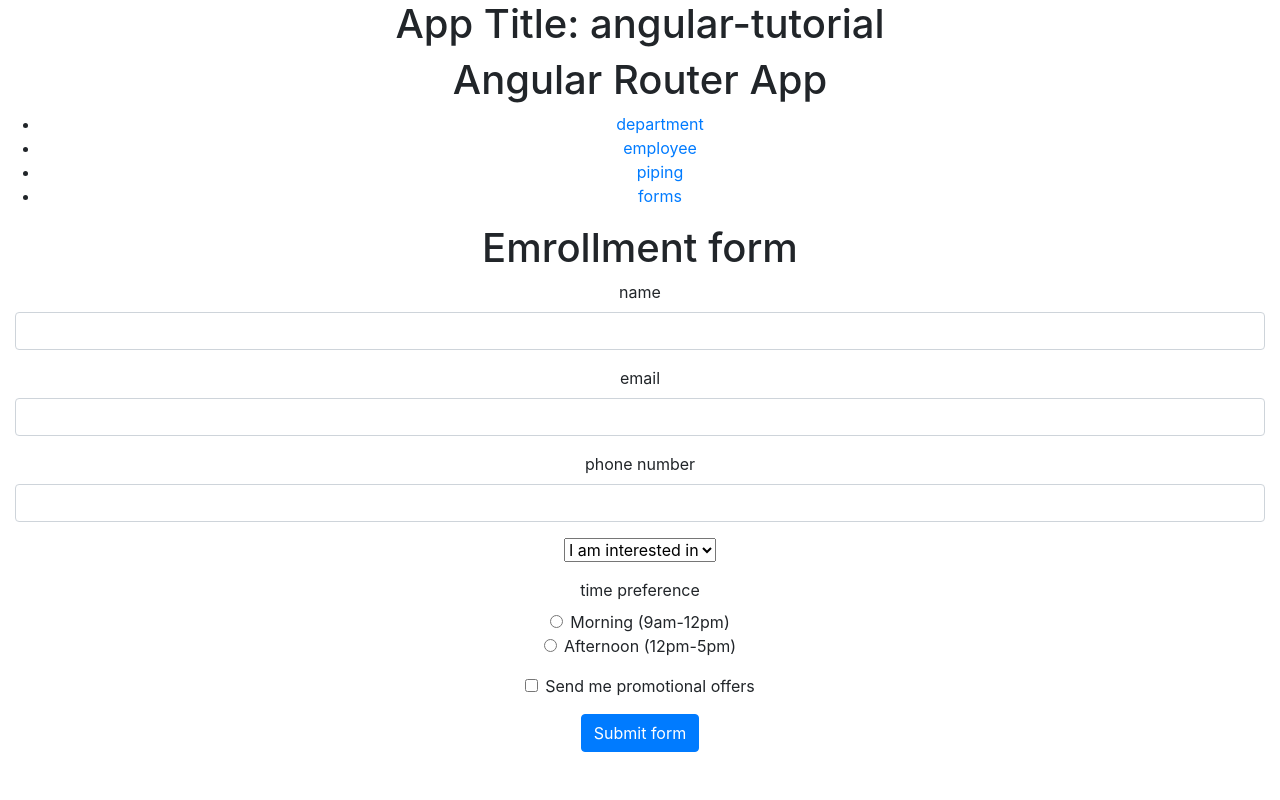
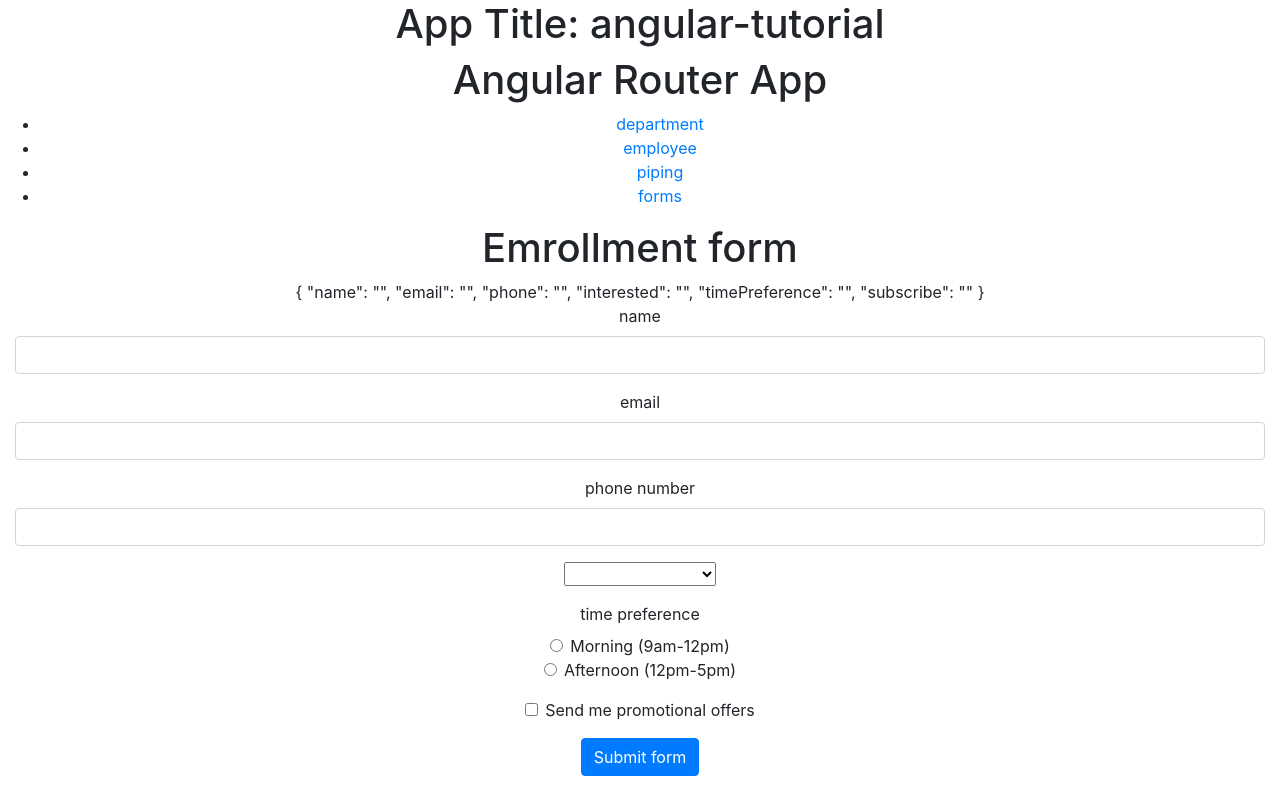
Before and after one commit to HaopengSun/angular-tutorial, an Angular app: page /forms in a window 1280 px wide. Built offline with nearby package versions, Linux system fonts and the light colour scheme.

Commit message:
binding data using ngform

```diff
--- a/src/app/components/forms/forms.component.html
+++ b/src/app/components/forms/forms.component.html
@@ -1,42 +1,61 @@
 <div class="container-fluid">
   <h1>Emrollment form</h1>
-  <form>
+  <form #userForm="ngForm">
+
+    {{userForm.value | json}}
+
     <div class="form-group">
       <label>name</label>
-      <input type="text" class="form-control">
+      <input type="text" class="form-control" name="name" ngModel>
     </div>
 
     <div class="form-group">
       <label>email</label>
-      <input type="email" class="form-control">
+      <input type="email" class="form-control" name="email" ngModel>
     </div>
 
     <div class="form-group">
       <label>phone number</label>
-      <input type="tel" class="form-control">
+      <input type="tel" class="form-control" name="phone" ngModel>
     </div>
 
     <div class="form-group">
-      <select class="costume-select">
+      <select class="costume-select" name="interested" ngModel>
         <option selected>I am interested in</option>
         <option *ngFor = "let topic of topics">{{topic}}</option>
       </select>
     </div>
 
+    <!-- group form -->
+    <!-- <div ngModelGroup="address">
+      <div class="form-group">
+        <label>street</label>
+        <input type="text" class="form-control" name="street" ngModel>
+      </div>
+      <div class="form-group">
+        <label>city</label>
+        <input type="text" class="form-control" name="city" ngModel>
+      </div>
+      <div class="form-group">
+        <label>country</label>
+        <input type="text" class="form-control" name="country" ngModel>
+      </div>
+    </div> -->
+
     <div class="mb-3">
       <label>time preference</label>
       <div class="form-check">
-        <input class="form-check-input" type="radio" name="timePreference" value="morning">
+        <input class="form-check-input" type="radio" ngModel name="timePreference" value="morning">
         <label class="form-check-label">Morning (9am-12pm)</label>
       </div>
       <div class="form-check">
-        <input class="form-check-input" type="radio" name="timePreference" value="afternoon">
+        <input class="form-check-input" type="radio" ngModel name="timePreference" value="afternoon">
         <label class="form-check-label">Afternoon (12pm-5pm)</label>
       </div>
     </div>
 
     <div class="form-check mb-3">
-      <input class="form-check-input" type="checkbox">
+      <input class="form-check-input" ngModel type="checkbox" name="subscribe">
       <label class="form-check-label">Send me promotional offers</label>
     </div>
 
```
